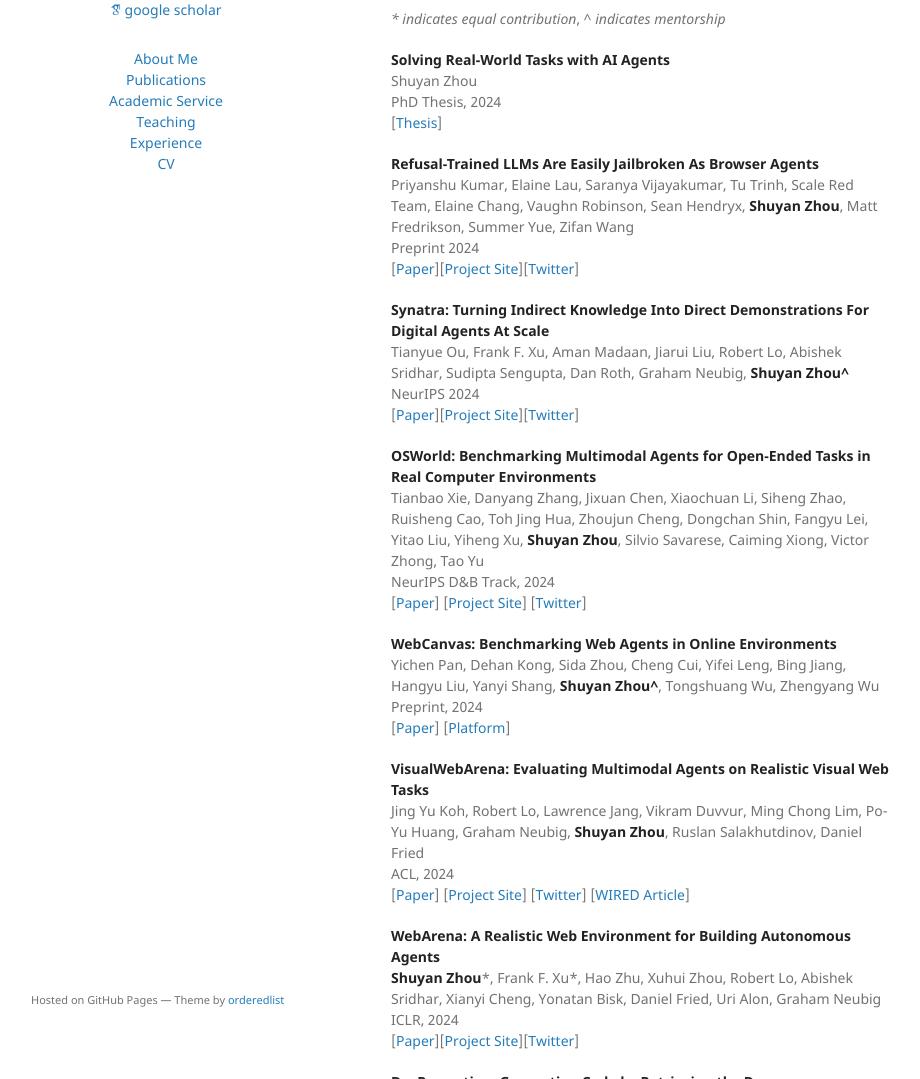
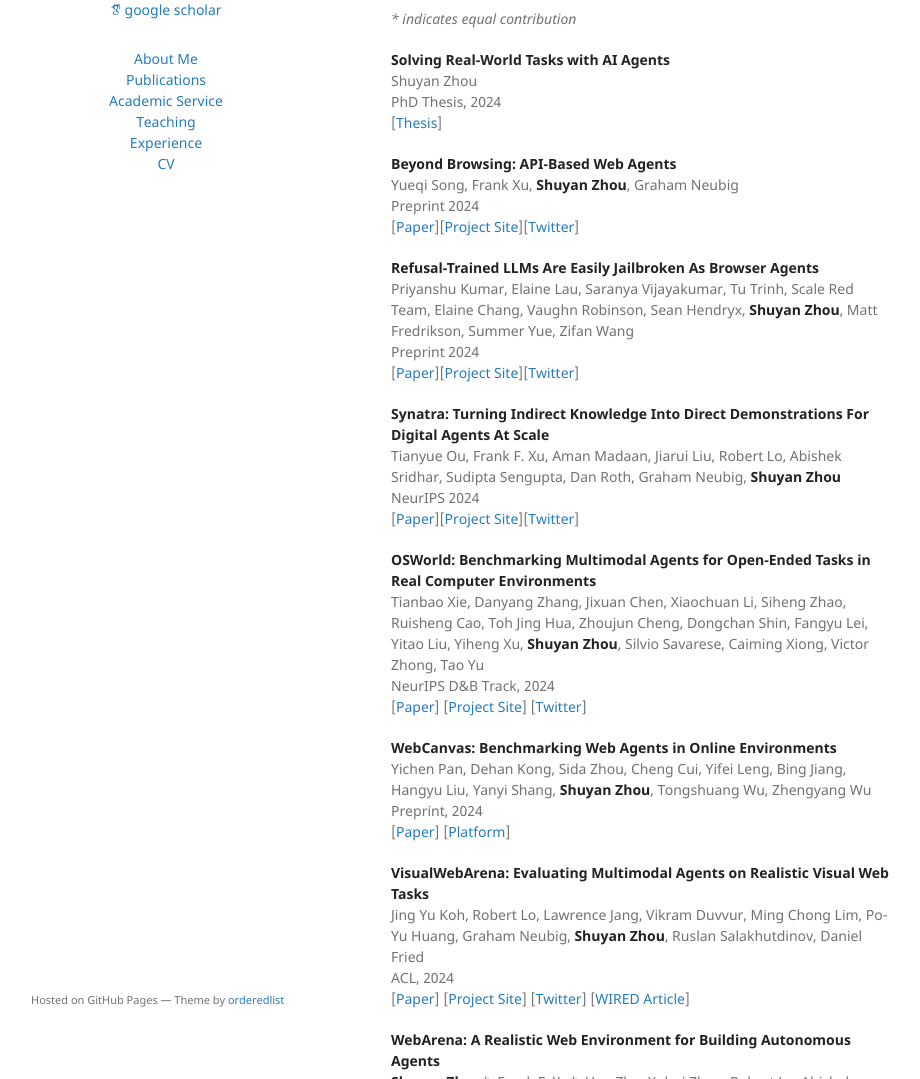
Before and after one commit to shuyanzhou/shuyanzhou.github.io, a Jekyll site: the page built from index.md, in a window 1280 px wide and 1400 px high. Shown: the part 321-1400 px from the top of the window, without its empty margins (179-1099 px from the left). Built offline with Jekyll 4.4.1, drawn with Linux system fonts in a browser that asks for light colours; some web fonts are replaced; some of the changed text lies outside the part shown.

Commit message:
add api-agent

```diff
--- a/index.md
+++ b/index.md
@@ -23,13 +23,18 @@ I am best reached by email at [shuyanzhxxx@gmail.com](mailto:shuyanzhxxx@gmail.c
 ------------
 
 ## Publications
-*\* indicates equal contribution*, *^ indicates mentorship*
+*\* indicates equal contribution*
 
 
 **Solving Real-World Tasks with AI Agents** \
 Shuyan Zhou \
 PhD Thesis, 2024 \
 [[Thesis](./assets/papers/shuyanzh_thesis.pdf)]
+
+**Beyond Browsing: API-Based Web Agents** \
+Yueqi Song, Frank Xu, **Shuyan Zhou**, Graham Neubig \
+Preprint 2024 \
+[[Paper](https://arxiv.org/abs/2410.16464)][[Project Site](https://yueqis.github.io/API-Based-Agent/)][[Twitter](https://x.com/shuyanzhxyc/status/1849158905127199017)]
 
 **Refusal-Trained LLMs Are Easily Jailbroken As Browser Agents** \
 Priyanshu Kumar, Elaine Lau, Saranya Vijayakumar, Tu Trinh, Scale Red Team, Elaine Chang, Vaughn Robinson, Sean Hendryx, **Shuyan Zhou**, Matt Fredrikson, Summer Yue, Zifan Wang \
@@ -38,7 +43,7 @@ Preprint 2024 \
 
 
 **Synatra: Turning Indirect Knowledge Into Direct Demonstrations For Digital Agents At Scale** \
-Tianyue Ou, Frank F. Xu, Aman Madaan, Jiarui Liu, Robert Lo, Abishek Sridhar, Sudipta Sengupta, Dan Roth, Graham Neubig, **Shuyan Zhou^** \
+Tianyue Ou, Frank F. Xu, Aman Madaan, Jiarui Liu, Robert Lo, Abishek Sridhar, Sudipta Sengupta, Dan Roth, Graham Neubig, **Shuyan Zhou** \
 NeurIPS 2024 \
 [[Paper](https://arxiv.org/pdf/2409.15637.pdf)][[Project Site](https://oootttyyy.github.io/synatra/)][[Twitter](https://x.com/shuyanzhxyc/status/1843677986337522076)]
 
@@ -49,7 +54,7 @@ NeurIPS D&B Track, 2024 \
 [[Paper](https://arxiv.org/pdf/2404.07972.pdf)] [[Project Site](https://os-world.github.io/)] [[Twitter](https://twitter.com/TianbaoX/status/1778781521253667267)]
 
 **WebCanvas: Benchmarking Web Agents in Online Environments** \
-Yichen Pan, Dehan Kong, Sida Zhou, Cheng Cui, Yifei Leng, Bing Jiang, Hangyu Liu, Yanyi Shang, **Shuyan Zhou^**, Tongshuang Wu, Zhengyang Wu \
+Yichen Pan, Dehan Kong, Sida Zhou, Cheng Cui, Yifei Leng, Bing Jiang, Hangyu Liu, Yanyi Shang, **Shuyan Zhou**, Tongshuang Wu, Zhengyang Wu \
 Preprint, 2024 \
 [[Paper](https://arxiv.org/abs/2406.12373)] [[Platform](https://www.imean.ai/web-canvas)]
 
@@ -76,7 +81,7 @@ ICML, 2023 \
 [[Paper](https://arxiv.org/pdf/2211.10435.pdf)][[Project Site](https://reasonwithpal.com)][[Twitter](https://twitter.com/shuyanzhxyc/status/1595140404545933313?s=20&t=a8GaJT23kFEPLKujdQO2IQ)][[Demo](https://huggingface.co/spaces/JavaFXpert/gpt-math-techniques)]
 
 **Hierarchical Prompting Assists Large Language Model on Web Navigation** \
-Abishek Sridhar\*, Robert Lo\*, Frank F. Xu, Hao Zhu, **Shuyan Zhou^** \
+Abishek Sridhar\*, Robert Lo\*, Frank F. Xu, Hao Zhu, **Shuyan Zhou** \
 Findings of EMNLP, 2023 \
 [[Paper](https://arxiv.org/pdf/2305.14257.pdf)][[Code](https://github.com/robert1003/ash-prompting)]
 
@@ -97,7 +102,7 @@ Findings of EACL, 2023 \
 [[Paper](https://arxiv.org/pdf/2301.10896.pdf)][[Code+Data](https://github.com/zharry29/causal_reasoning_of_entities_and_events)]
 
 **MCoNaLa: A Benchmark for Code Generation from Multiple Natural Languages**\
-Zhiruo Wang\* , Grace Cuenca\*, **Shuyan Zhou^**, Frank F. Xu, Graham Neubig \
+Zhiruo Wang\* , Grace Cuenca\*, **Shuyan Zhou**, Frank F. Xu, Graham Neubig \
 Findings of EACL, 2023 \
 [[Paper](https://arxiv.org/pdf/2203.08388.pdf)] [[Code+Data](https://github.com/zorazrw/multilingual-conala)]
 
```
